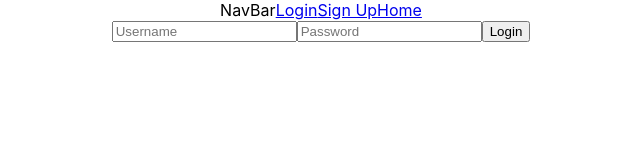
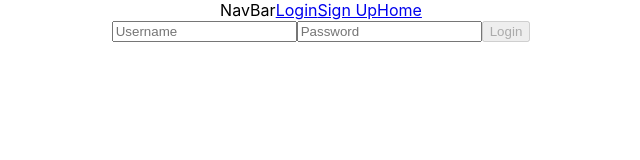
Before and after one commit to Build-Week-PTCT-Expat-Journal-3/front-end, a React (Create React App) app: page / in a window 1280 px wide. Shown: the top 160 px of the page, without its empty margins (319-959 px from the left). Built offline with nearby package versions, Linux system fonts and the light colour scheme.

Commit message:
added button disable default

```diff
--- a/src/components/Login.js
+++ b/src/components/Login.js
@@ -1,4 +1,4 @@
-import React, { useState } from 'react';
+import React, { useState, useEffect } from 'react';
 import * as yup from 'yup';
 import axios from 'axios';
 
@@ -8,6 +8,8 @@ const formSchema = yup.object().shape({
 });
 
 export const Login = () => {
+
+    const [buttonDisable, setButtonDisable] = useState(true);
 
     const [formState, setFormState] = useState({
         username: '',
@@ -20,6 +22,12 @@ export const Login = () => {
     });
 
     const [user, setUser] = useState([]);
+
+    useEffect(() => {
+        formSchema.isValid(formState).then(valid => {
+            setButtonDisable(!valid);
+        })
+    }, [formState]);
 
     const validate = (e) => {
         yup
@@ -41,7 +49,7 @@ export const Login = () => {
     };
 
     const inputChange = (e) => {
-        e.presist();
+        e.persist();
         validate(e);
         setFormState({...formState, [e.target.name]: e.target.value});
     };
@@ -89,7 +97,7 @@ export const Login = () => {
                 {errorState.password.length > 0 ? (<p>{errorState.password}</p>) : null}
             </label>
 
-            <button>Login</button>
+            <button disabled={buttonDisable}>Login</button>
 
         </form>
     )
```
